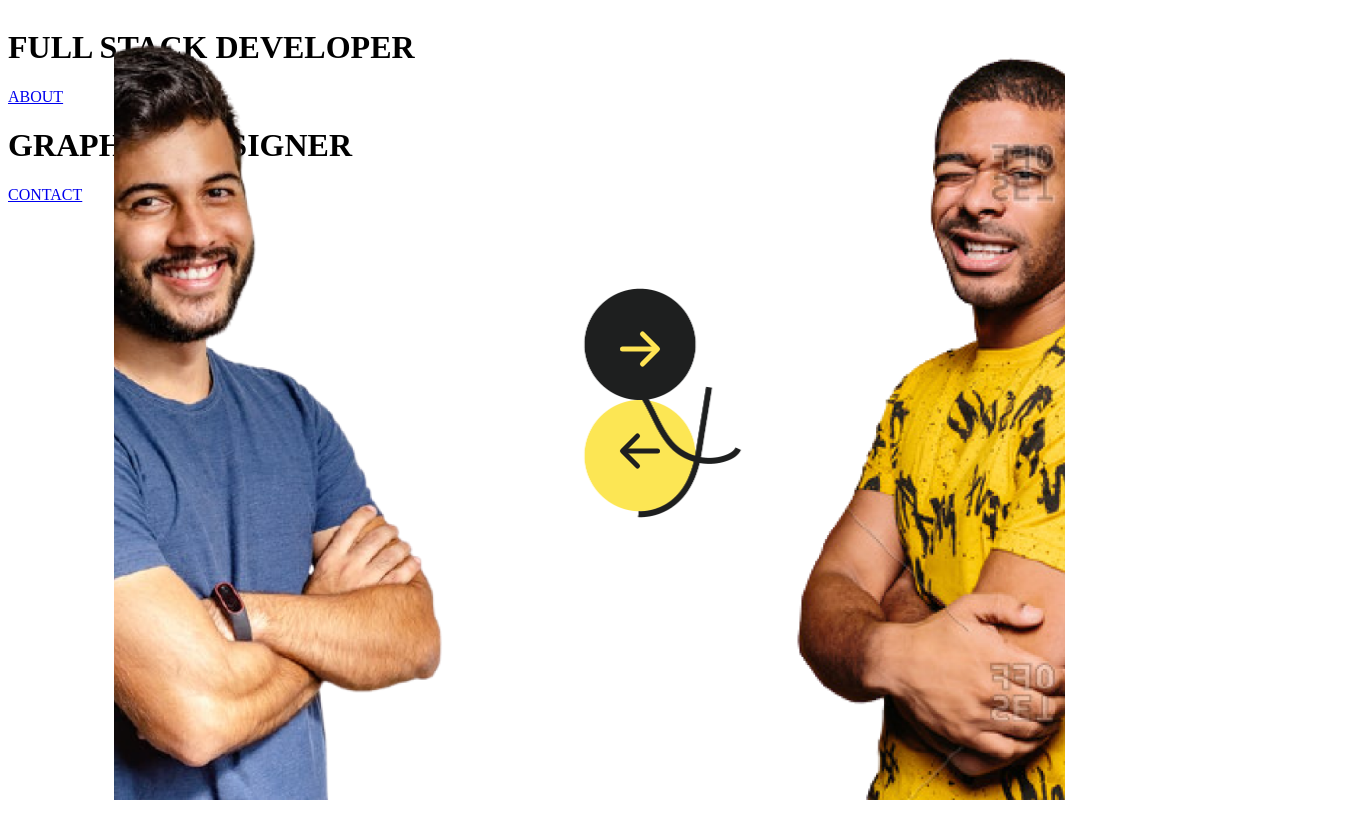
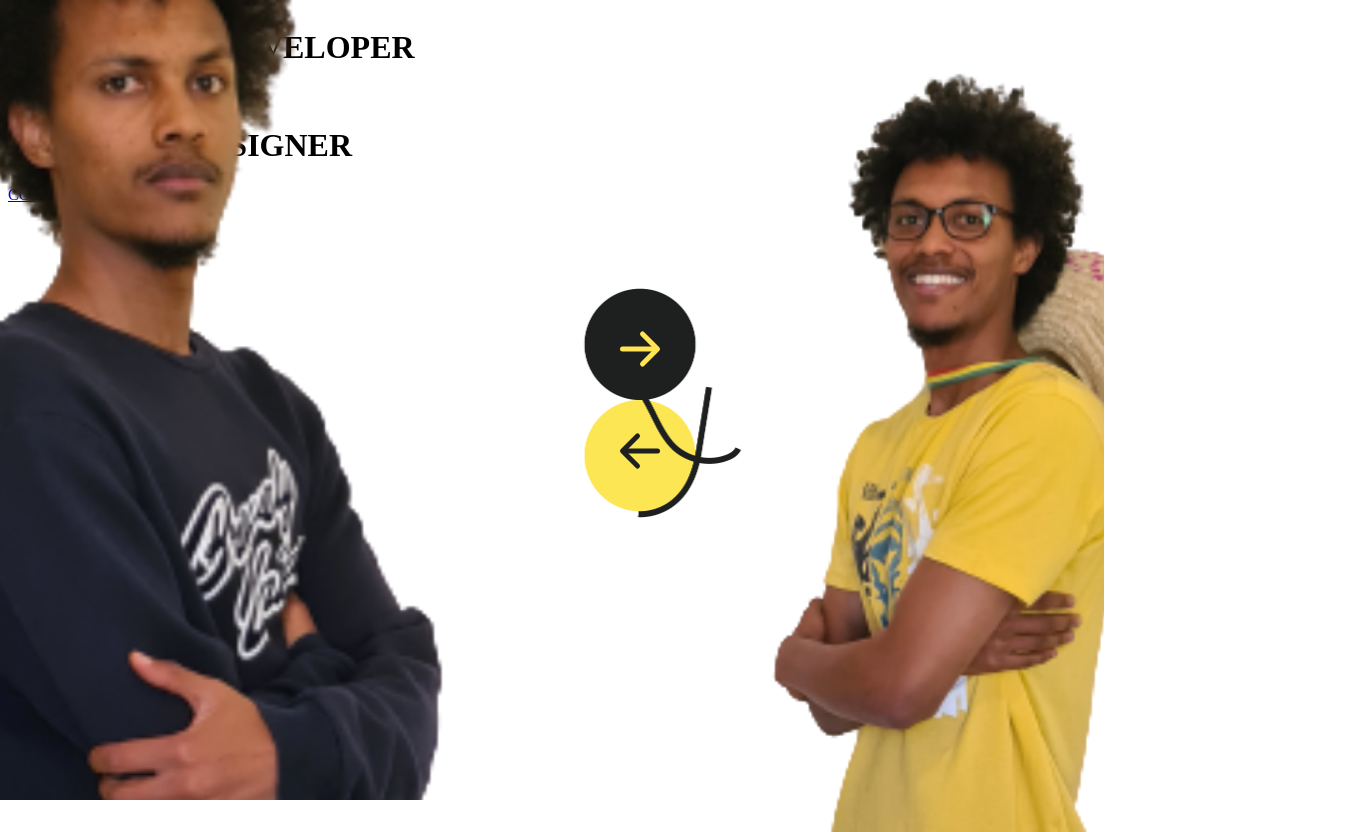
Before and after one commit to biruk-tesfaye/portfolio-v2, a Next.js app: page / in a window 1280 px wide. Shown: the whole page, 1370 px wide, since content can reach past the window. Before the commit the page ends 800 px from the top, so only its background shows below. Built offline with nearby package versions, Linux system fonts and the light colour scheme.

Commit message:
change fro picture

```diff
--- a/src/pages/landing/landing.module.scss
+++ b/src/pages/landing/landing.module.scss
@@ -5,12 +5,12 @@
     &::before{
         content: '';
         position:absolute;
-        left:-27%;
+        left:0;
         top:0;
-        background-image: url('../../assets/images/leftImg.png');
+        background-image: url('../../assets/images/leftImg2.png');
         background-position: center;
         background-repeat: no-repeat;
-        background-size: contain;
+        background-size: cover;
         width:100%;
         height:100%;
 
@@ -42,9 +42,9 @@
     &::before{
         content: '';
         position:absolute;
-        right:-7%;
-        top:0;
-        background-image: url('../../assets/images/rightImg.png');
+        right:-5%;
+        top:4%;
+        background-image: url('../../assets/images/rightimg2.png');
         background-position: center;
         background-repeat: no-repeat;
         background-size: contain;
@@ -81,13 +81,17 @@
     background-size: contain;
     width: calc(512px/2);
     height: calc(512px/2);
-    z-index: 1;
+    z-index: 99;
     .arrow-left{
         position: absolute;
         bottom: 30%;
         left: 50%;
         color: $accent;
         transform: translate(-50%,50%);
+
+        &:hover{
+            cursor: pointer;
+        }
     }
     .arrow-right{
         position: absolute;
@@ -95,6 +99,10 @@
         left: 50%;
         transform: translate(-50%,-50%);
         color: $primary;
+
+        &:hover{
+            cursor: pointer;
+        }
     }
 }
 
```
Also changed, not shown: src/assets/images/leftImg2.png (added), src/assets/images/rightimg2.png (added).
